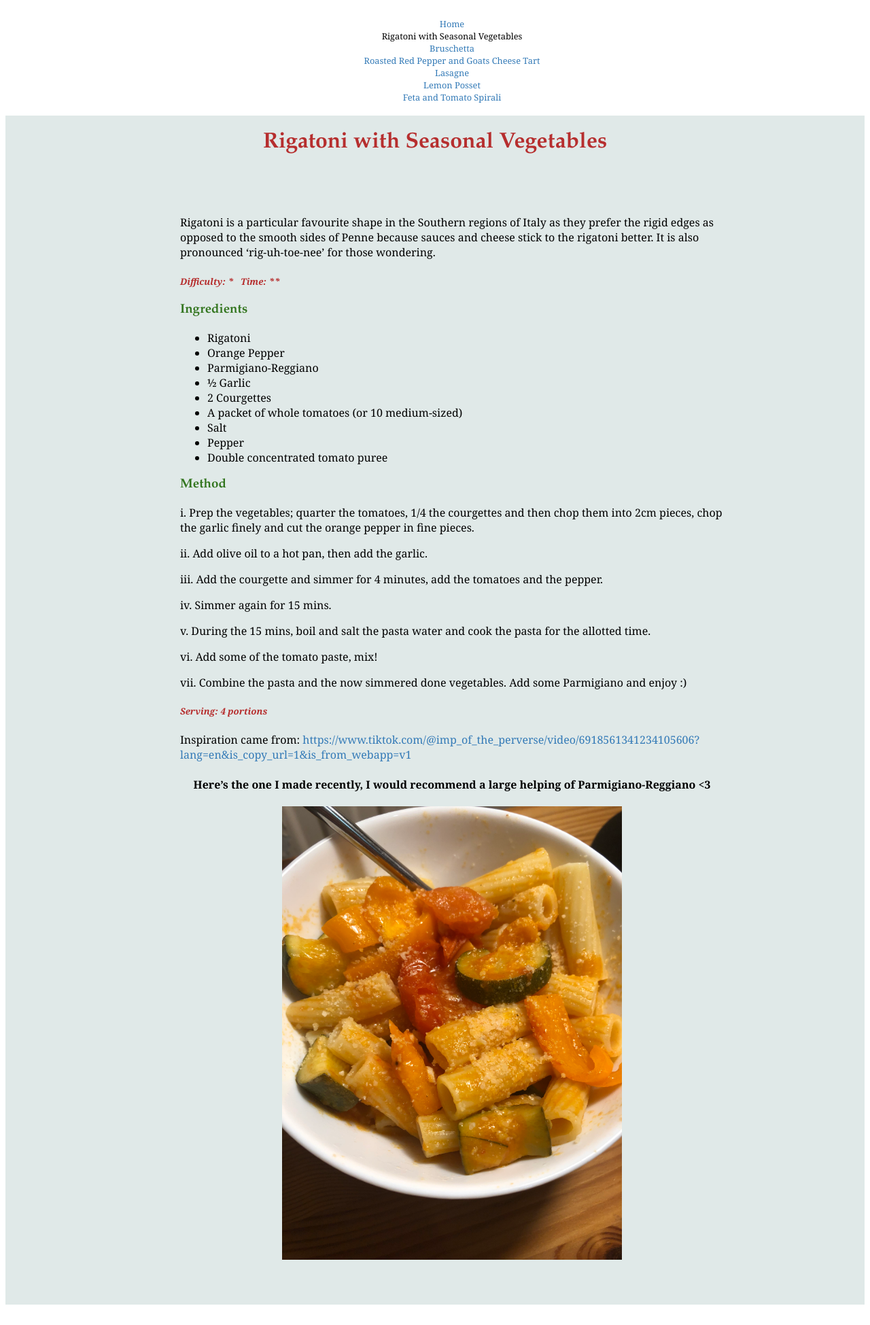
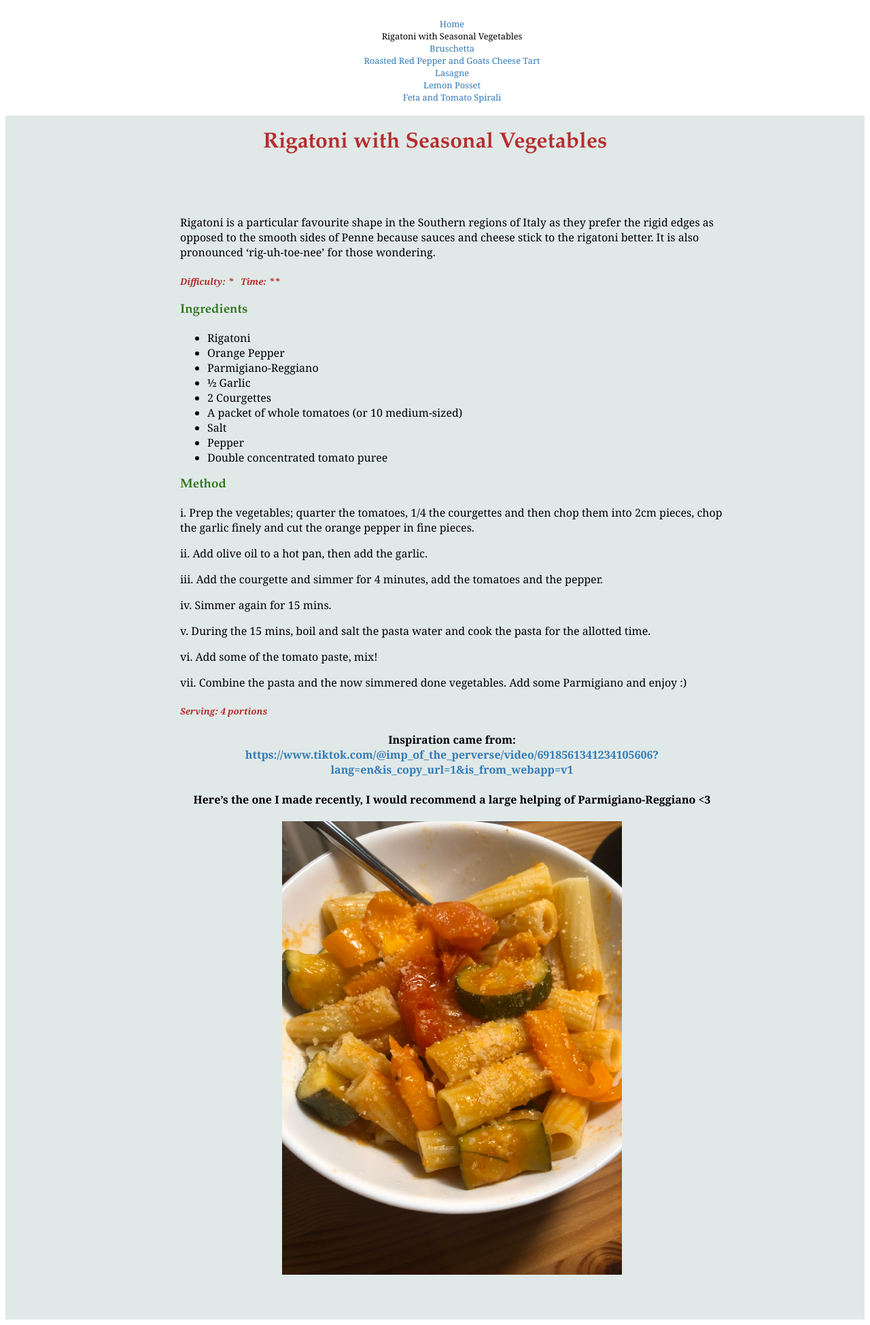
Before and after one commit to Hol1999/Hollyrecipewebsite, a Jekyll site: the page built from _recipes/recipe1.md, in a window 1280 px wide. Shown: the whole page at 68% size. Built offline with Jekyll 4.4.1, drawn with Linux system fonts in a browser that asks for light colours; before the commit the page ends 1927 px from its top, so only the background shows below that.

```diff
--- a/_recipes/recipe1.md
+++ b/_recipes/recipe1.md
@@ -40,7 +40,7 @@ vii. Combine the pasta and the now simmered done vegetables. Add some Parmigiano
 
 ##### Serving: 4 portions
 
-Inspiration came from: <https://www.tiktok.com/@imp_of_the_perverse/video/6918561341234105606?lang=en&is_copy_url=1&is_from_webapp=v1>
+#### Inspiration came from: <https://www.tiktok.com/@imp_of_the_perverse/video/6918561341234105606?lang=en&is_copy_url=1&is_from_webapp=v1>
 
 #### Here's the one I made recently, I would recommend a large helping of Parmigiano-Reggiano <3
 
```
